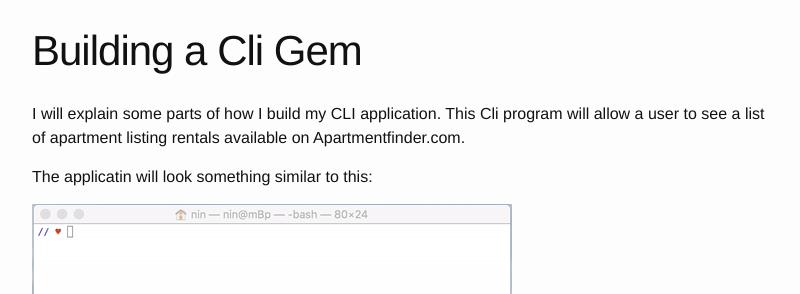
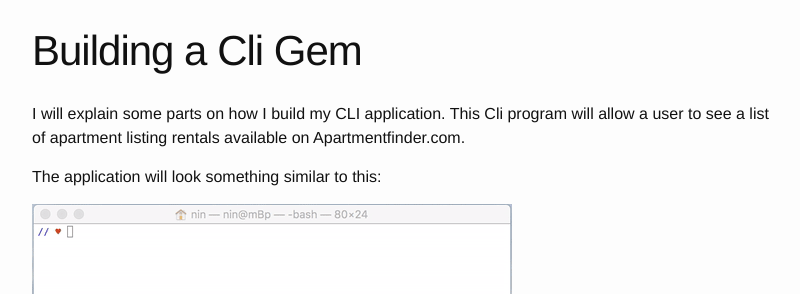
Before and after one commit to yeungn/yeungn.github.io, a Jekyll site: the page built from _posts/2016-09-26-building-a-cli-gem.md, in a window 1280 px wide and 900 px high. Shown: the top 294 px of the window, without its empty margins (238-1038 px from the left). Built offline with Jekyll 4.4.1, drawn with Linux system fonts in a browser that asks for light colours.

Commit message:
fix typo

```diff
--- a/_posts/2016-09-26-building-a-cli-gem.md
+++ b/_posts/2016-09-26-building-a-cli-gem.md
@@ -5,9 +5,9 @@ permalink: /building-a-cli-gem/
 date:   2016-09-26
 ---
 
-I will explain some parts of how I build my CLI application. This Cli program will allow a user to see a list of apartment listing rentals available on Apartmentfinder.com.
+I will explain some parts on how I build my CLI application. This Cli program will allow a user to see a list of apartment listing rentals available on Apartmentfinder.com.
 
-The applicatin will look something similar to this:
+The application will look something similar to this:
 
   <img src="/assets/apt_finder.gif">
 
```
